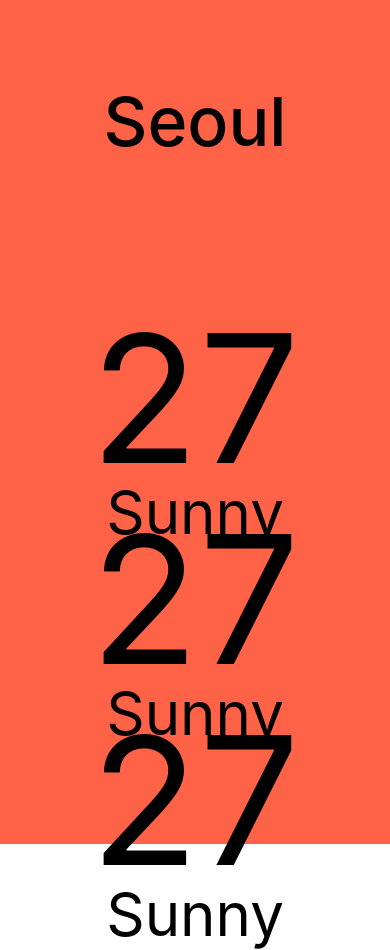
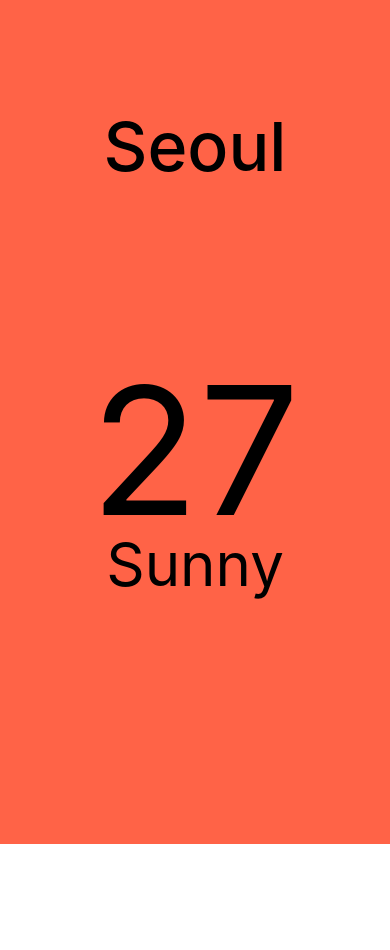
Before and after one commit to giun-choi/NomadWeather, a React Native app: screen / in a window 390 px wide. After the commit the page ends 844 px from the top, so only its background shows below. Built offline with nearby package versions, Linux system fonts and the light colour scheme.

Commit message:
ScrollView

```diff
--- a/App.js
+++ b/App.js
@@ -1,4 +1,6 @@
-import { View, Text, StyleSheet } from "react-native";
+import { View, Text, StyleSheet, ScrollView, Dimensions } from "react-native";
+
+const { width: SCREEN_WIDTH } = Dimensions.get("window");
 
 export default function App() {
   return (
@@ -6,7 +8,12 @@
       <View style={styles.city}>
         <Text style={styles.cityName}>Seoul</Text>
       </View>
-      <View style={styles.weather}>
+      <ScrollView
+        pagingEnabled
+        horizontal
+        showsHorizontalScrollIndicator={false}
+        contentContainerStyle={styles.weather}
+      >
         <View style={styles.day}>
           <Text style={styles.temp}>27</Text>
           <Text style={styles.description}>Sunny</Text>
@@ -19,7 +26,11 @@
           <Text style={styles.temp}>27</Text>
           <Text style={styles.description}>Sunny</Text>
         </View>
-      </View>
+        <View style={styles.day}>
+          <Text style={styles.temp}>27</Text>
+          <Text style={styles.description}>Sunny</Text>
+        </View>
+      </ScrollView>
     </View>
   );
 }
@@ -38,11 +49,9 @@
     fontSize: 68,
     fontWeight: "500",
   },
-  weather: {
-    flex: 3,
-  },
+  weather: {},
   day: {
-    flex: 1,
+    width: SCREEN_WIDTH,
     alignItems: "center",
   },
   temp: {
```
